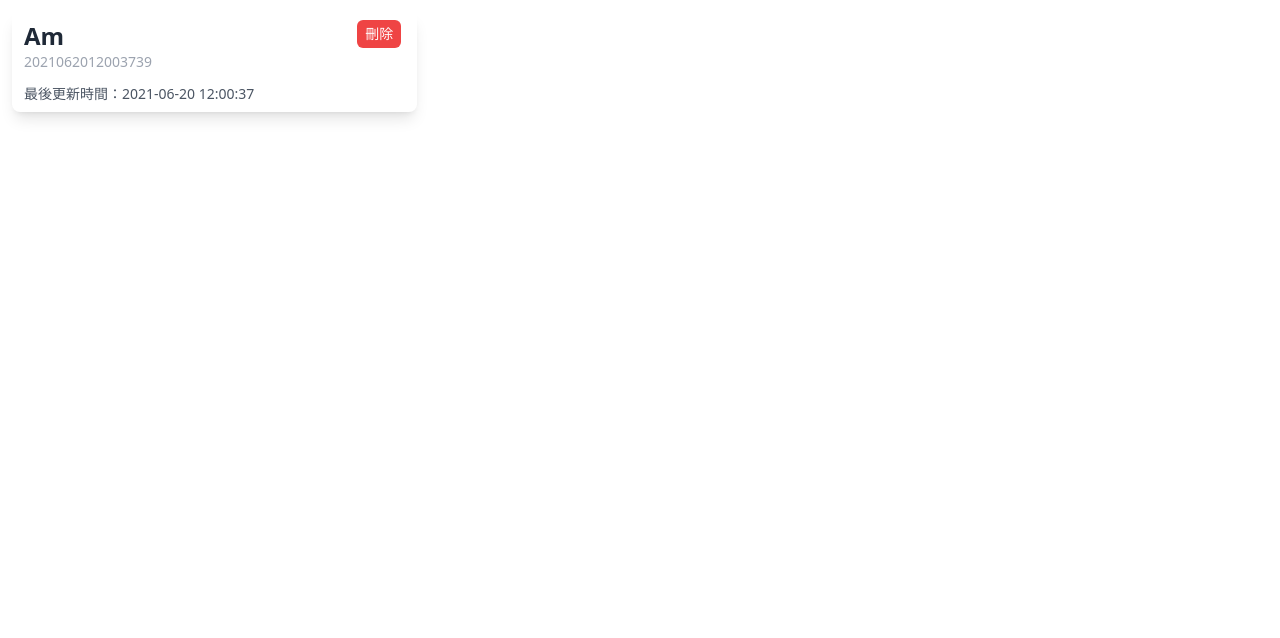
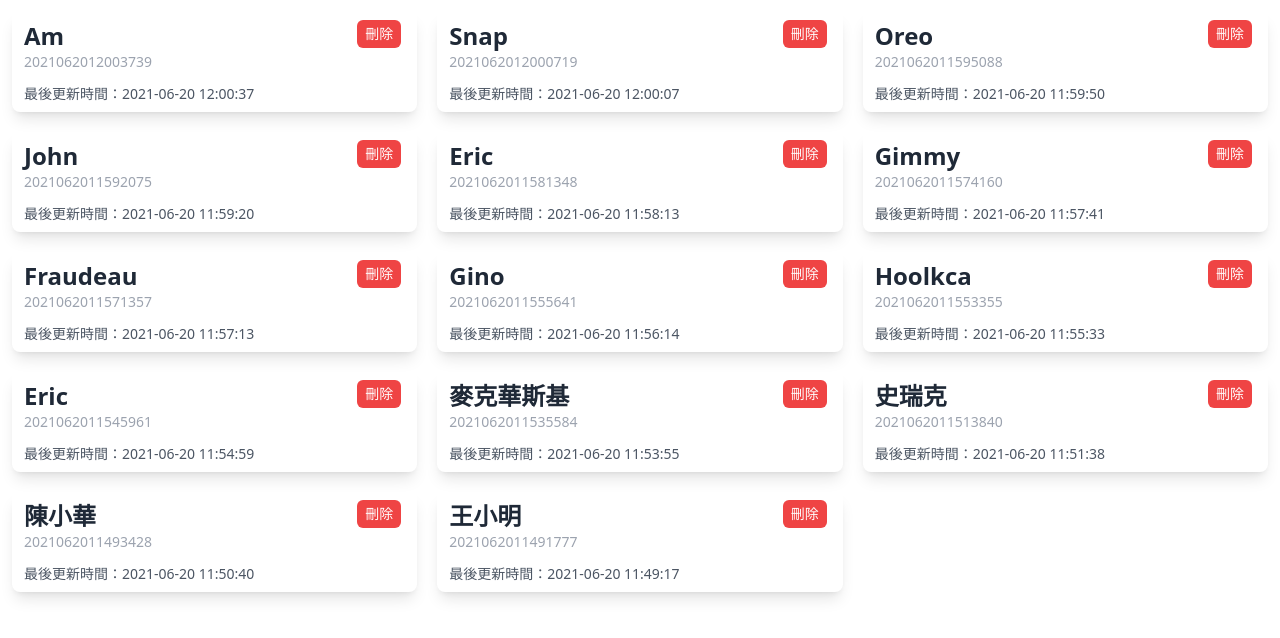
Before and after one commit to AlexLin-hub/vue2.x, a Vue app in the folder cli/: page / in a window 1280 px wide. Shown: the top 638 px of the page. Built offline with nearby package versions, Linux system fonts and the light colour scheme.

Commit message:
fix: add v-for example

```diff
--- a/cli/src/views/Home.vue
+++ b/cli/src/views/Home.vue
@@ -1,6 +1,10 @@
 <template>
   <div class="grid grid-cols-3 gap-5 w-full px-3 py-3">
-    <div class="h-full rounded-lg px-3 py-2 shadow-lg relative">
+    <div
+      v-for="user in users"
+      :key="user['UID']"
+      class="h-full rounded-lg px-3 py-2 shadow-lg relative"
+    >
       <button
         class="
           absolute
@@ -15,10 +19,10 @@
       >
         刪除
       </button>
-      <h3 class="text-2xl font-bold text-gray-800">{{ users[0].name }}</h3>
-      <h5 class="text-sm text-gray-400">{{ users[0].UID }}</h5>
+      <h3 class="text-2xl font-bold text-gray-800">{{ user.name }}</h3>
+      <h5 class="text-sm text-gray-400">{{ user.UID }}</h5>
       <h5 class="text-sm mt-3 text-gray-600">
-        最後更新時間：{{ users[0].updateTime }}
+        最後更新時間：{{ user.updateTime }}
       </h5>
     </div>
   </div>
```
